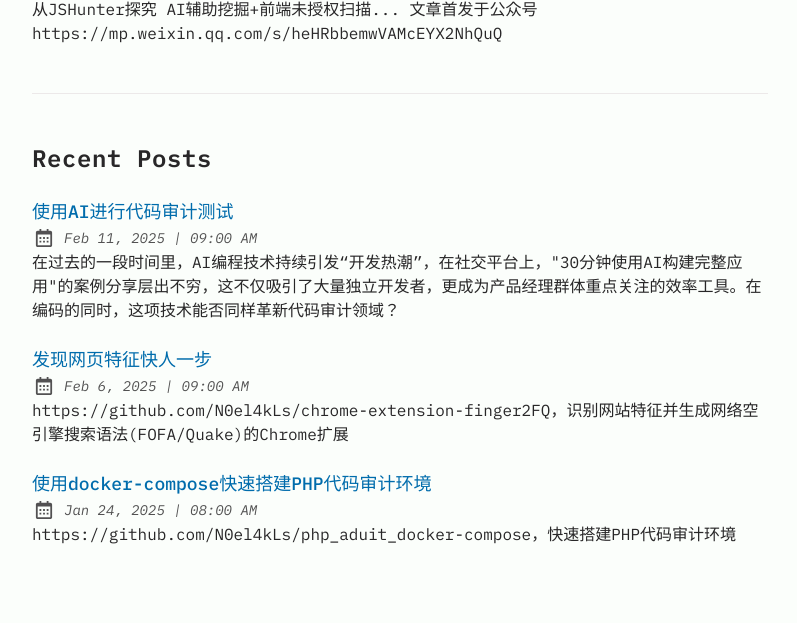
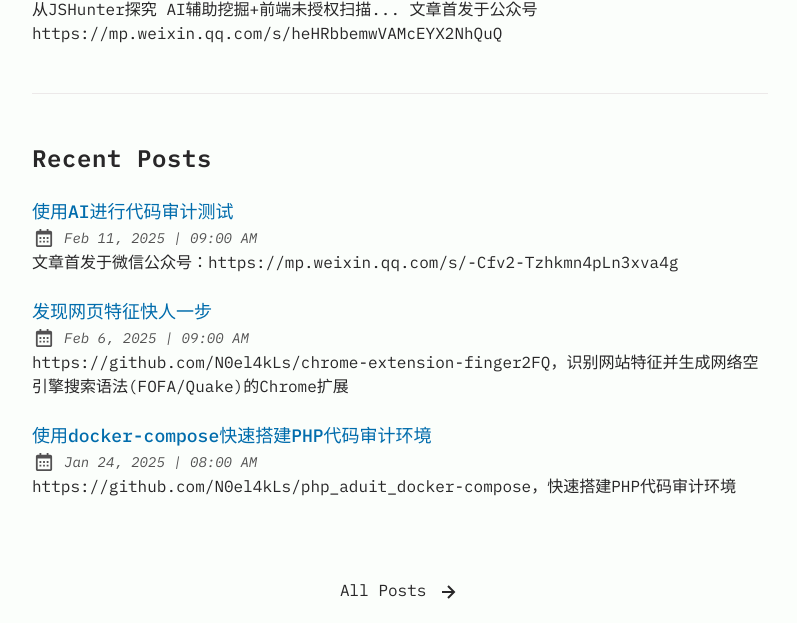
Before and after one commit to N0el4kLs/N0el4kLs.github.io, an Astro site: page / in a window 1280 px wide. Shown: the part 1083-1706 px from the top of the page, without its empty margins (240-1037 px from the left). Built offline with nearby package versions, Linux system fonts and the light colour scheme; Astro itself is replaced by a stand-in of ours; some packages are replaced by stand-ins of ours.

Commit message:
feat: update new blog

```diff
--- a/src/content/blog/27-使用AI进行代码审计测试.md
+++ b/src/content/blog/27-使用AI进行代码审计测试.md
@@ -8,7 +8,7 @@ draft: false
 tags:
   - 网络安全
 description: |
-   在过去的一段时间里，AI编程技术持续引发“开发热潮”，在社交平台上，"30分钟使用AI构建完整应用"的案例分享层出不穷，这不仅吸引了大量独立开发者，更成为产品经理群体重点关注的效率工具。在编码的同时，这项技术能否同样革新代码审计领域？
+   文章首发于微信公众号：https://mp.weixin.qq.com/s/-Cfv2-Tzhkmn4pLn3xva4g
 ---
 
 
```
